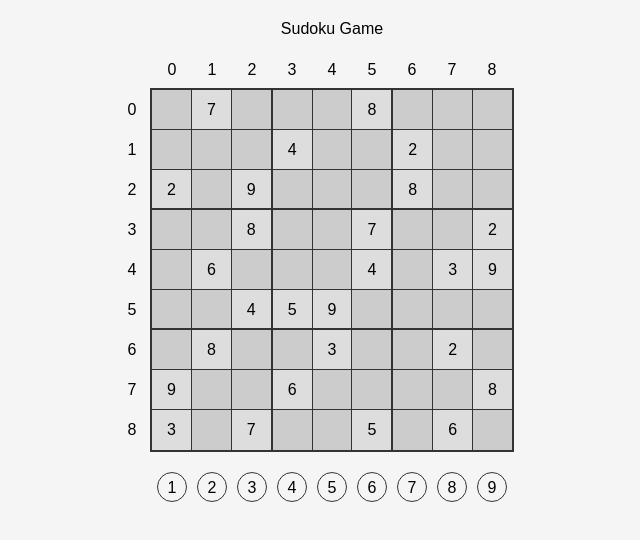
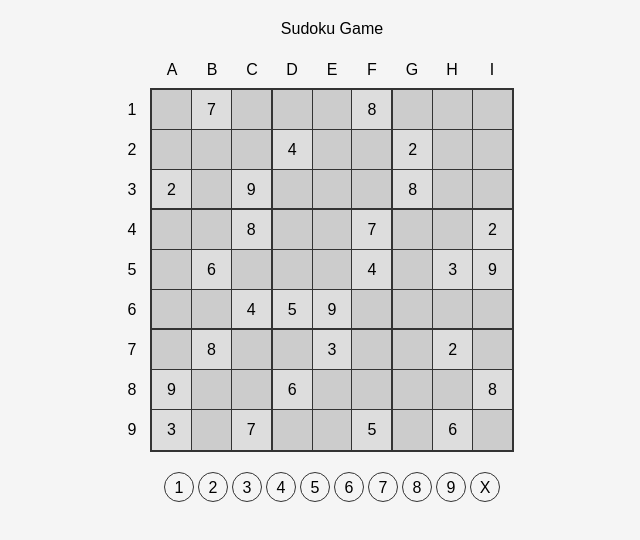
Before and after one commit to changzhn/sudoku, a React (Create React App) app: page / in a window 1280 px wide. Shown: the top 540 px of the page, without its empty margins (308-948 px from the left). Built offline with nearby package versions, Linux system fonts and the light colour scheme.

Commit message:
add clear bar

```diff
--- a/src/App.tsx
+++ b/src/App.tsx
@@ -1,6 +1,7 @@
 import React, { Component } from 'react';
 import Checkerboard from './components/Checkerboard';
 import ControllBar from './components/ControllBar';
+import BlockStatus from './components/BlockStatus';
 import { observer } from 'mobx-react';
 import pageStore, { SudokuStore } from './state';
 import * as events from './events';
@@ -15,9 +16,10 @@ interface IProps {
 export class App extends Component<IProps> {
 
   render() {
-    const { pageStore: { checkerboardData, controllBar } } = this.props;
+    const { pageStore: { checkerboardData, controllBar, choosedBlock } } = this.props;
     return (
       <div className="App">
+        <div className="left">
           Sudoku Game
           <Checkerboard
             checkerboardData={checkerboardData}
@@ -25,8 +27,17 @@ export class App extends Component<IProps> {
           />
           <ControllBar
             controllBar={controllBar}
+            choosedBlock={choosedBlock}
             barClick={events.barClick.bind(this)}
           />
+        </div>
+        {/* <div className="right">
+          Dashboard
+          <BlockStatus
+            choosedBlock={choosedBlock}
+            controllBar={controllBar}
+          />
+        </div> */}
       </div>
     );
   }
--- a/src/components/Checkerboard/index.tsx
+++ b/src/components/Checkerboard/index.tsx
@@ -1,8 +1,10 @@
 import * as React from 'react';
 import './index.css';
-import { rowKeys, colKeys } from '../../state';
 import classnames from 'classnames';
 import { IBlock } from '../../interface';
+
+const rownames = '123456789';
+const colnames = 'ABCDEFGHI';
 
 interface IProps {
   checkerboardData: IBlock[][];
@@ -15,7 +17,7 @@ const Checkerboard: React.SFC<IProps> = ({ checkerboardData, blockClick }) => {
     <div className="checkerboard">
       <div className="coordinate-row">
         {
-          colKeys.map(key => (
+          colnames.split('').map(key => (
             <span key={key} className="coordinate-block">{ key }</span>
           ))
         }
@@ -53,7 +55,7 @@ const Checkerboard: React.SFC<IProps> = ({ checkerboardData, blockClick }) => {
       }
       <div className="coordinate-col">
         {
-          rowKeys.map(key => (
+          rownames.split('').map(key => (
             <span key={key} className="coordinate-block">{ key }</span>
           ))
         }
--- a/src/components/ControllBar/index.css
+++ b/src/components/ControllBar/index.css
@@ -6,8 +6,8 @@
 
 .controll-item {
   display: inline-block;
-  margin-left: 5px;
-  margin-right: 5px;
+  margin-left: 2px;
+  margin-right: 2px;
   width: 30px;
   height: 30px;
   border-radius: 15px;
@@ -22,6 +22,10 @@
   background: #98c05c;
 }
 
+.controll-item.clear {
+  background: #FF0033;
+}
+
 .controll-item.active:hover {
   box-shadow: 3px 3px 3px #eee;
 }
--- a/src/components/ControllBar/index.tsx
+++ b/src/components/ControllBar/index.tsx
@@ -2,13 +2,19 @@ import * as React from 'react';
 import { Controll } from '../../state';
 import './index.css';
 import classnames from 'classnames';
+import { IBlock } from '../../interface';
 
 interface IProps {
   controllBar: Controll[];
+  choosedBlock: IBlock | null;
   barClick: (col: Controll) => void;
 }
 
-const ControllBar: React.SFC<IProps> = ({ controllBar, barClick }) => {
+const ControllBar: React.SFC<IProps> = ({ controllBar, barClick, choosedBlock }) => {
+  const clearCls = classnames({
+    'controll-item': true,
+    'clear': choosedBlock && choosedBlock.num,
+  });
   return (
     <div className="controll-bar">
       {
@@ -20,13 +26,17 @@ const ControllBar: React.SFC<IProps> = ({ controllBar, barClick }) => {
           })
           return (
             <span
-              key={col.num}
+              key={col.num as number}
               className={cls}
               onClick={() => barClick(col)}
             >{ col.num }</span>
           )
         })
       }
+      <span
+        className={clearCls}
+        onClick={() => barClick({ status: true, num: null })}
+      >X</span>
     </div>
   );
 };
--- a/src/state.ts
+++ b/src/state.ts
@@ -38,7 +38,7 @@ const checkerboardData: any = initSquare.map((row, rowIdx) => {
 });
 
 export class Controll {
-	@observable public num: number;
+	@observable public num: number | null;
 	@observable public status: boolean = false;
 
 	constructor(num: number) {
@@ -95,13 +95,13 @@ export class SudokuStore {
     const activeNums: number[] = [...new Set([...allNums].filter(x => !filledNums.has(x)))];
 
     this.controllBar = this.controllBar.map(bar => {
-      bar.status = activeNums.includes(bar.num);
+      bar.status = activeNums.includes(bar.num as number);
       return bar;
     })
 
   }
 
-  @action public fillNum(num: number) {
+  @action public fillNum(num: number | null) {
     const { rowKey, colKey } = this.choosedBlock as IBlock;
     this.checkerboardData = this.checkerboardData.map(row => {
       row = row.map(col => {
```
Lines whose indentation alone changed are shown as unchanged.
